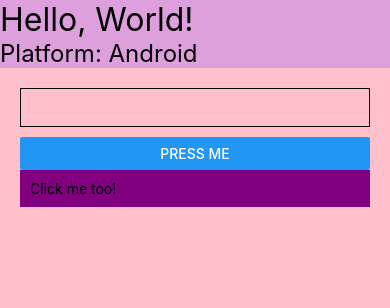
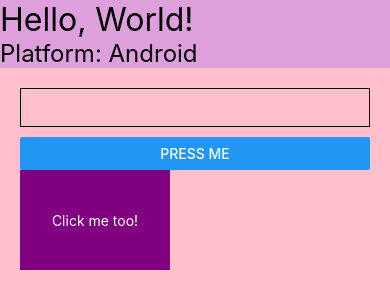
Before and after one commit to KodeckJames/Events_app, a React Native app: screen / in a window 390 px wide. Shown: the top 308 px of the page. Built offline with nearby package versions, Linux system fonts and the light colour scheme.

Commit message:
Third commit

```diff
--- a/App.js
+++ b/App.js
@@ -9,12 +9,13 @@ export default function App() {
       <Text style={{fontSize:32}}>Hello, World!</Text>
       <Text style={{ fontSize: 24 }}>Platform: {Platform.OS === 'ios' ? "ios" : "Android"}</Text>
       <ScrollView style={{}}>
-        <View style={{ backgroundColor: "pink", height: 1600, padding: 20 }}>
-          <TextInput defaultValue={text} onChangeText={txt => setText(txt)} style={{ borderWidth: 1, padding: 10, marginBottom:10 }} />
+        <View style={styles.pink}>
+          <TextInput defaultValue={text} onChangeText={txt => setText(txt)} style={styles.textInput} />
           <Button title='Press me' onPress={() => console.log("Hello")
           } style={{ color: "crimson" }} />
-          <TouchableOpacity style={{backgroundColor:"purple", padding:10}}>
-            <Text>Click me too!</Text>
+          <TouchableOpacity style={styles.btn} onPress={()=>console.log("Hello")
+          }>
+            <Text style={{color:"white"}}>Click me too!</Text>
           </TouchableOpacity>
         </View>
       </ScrollView>
@@ -29,6 +30,15 @@ const styles = StyleSheet.create({
     backgroundColor: 'plum',
     paddingTop: Platform.OS === 'android' ? StatusBar.currentHeight : 0,
   },
+  pink: {
+    backgroundColor: "pink", height: 1600, padding: 20
+  },
+  textInput: {
+    borderWidth: 1, padding: 10, marginBottom:10
+  },
+  btn: {
+    backgroundColor:"purple", padding:10, width:150, height:100, justifyContent:"center", alignItems:"center"
+  }
 
 });
 // The issue in your code arises from how you are trying to use StatusBar.currentHeight from the expo-status-bar package. The StatusBar imported from expo-status-bar does not have a currentHeight property, which is available in the StatusBar component from the react-native package. To fix this, you should import StatusBar from react-native instead of expo-status-bar.
```
Also changed, not shown: screens/event-detail-screen.js (added), screens/home-screen.js (added).
